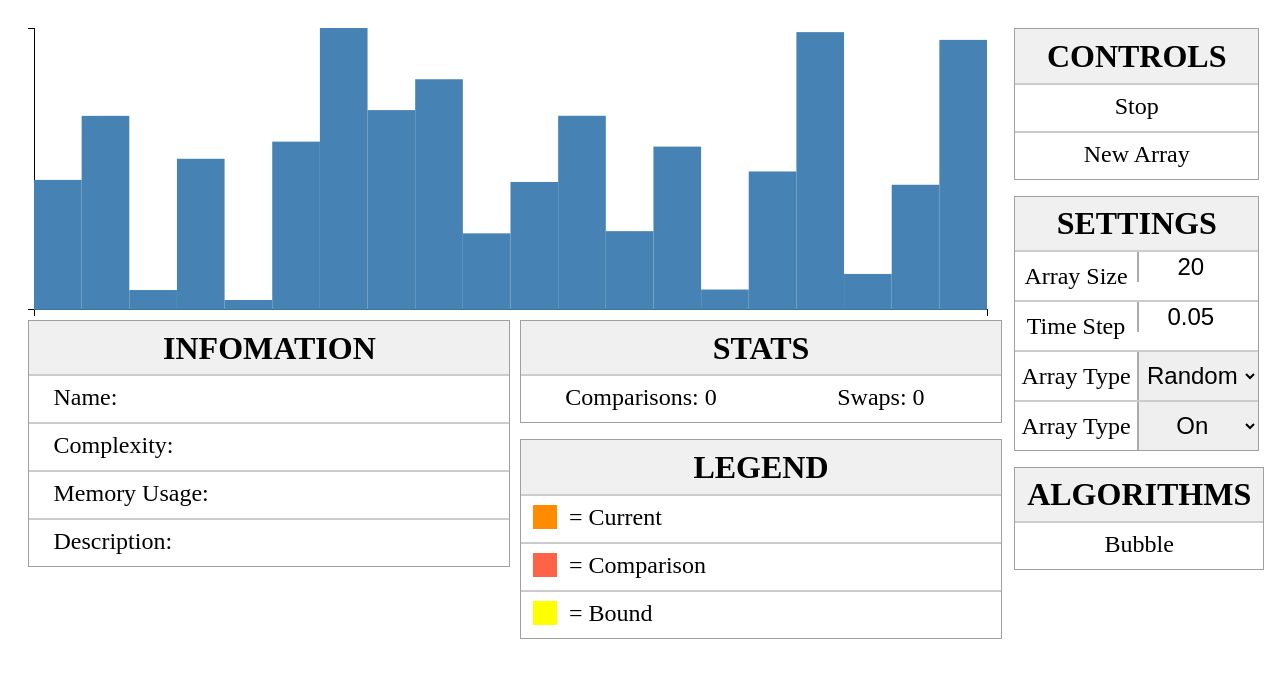
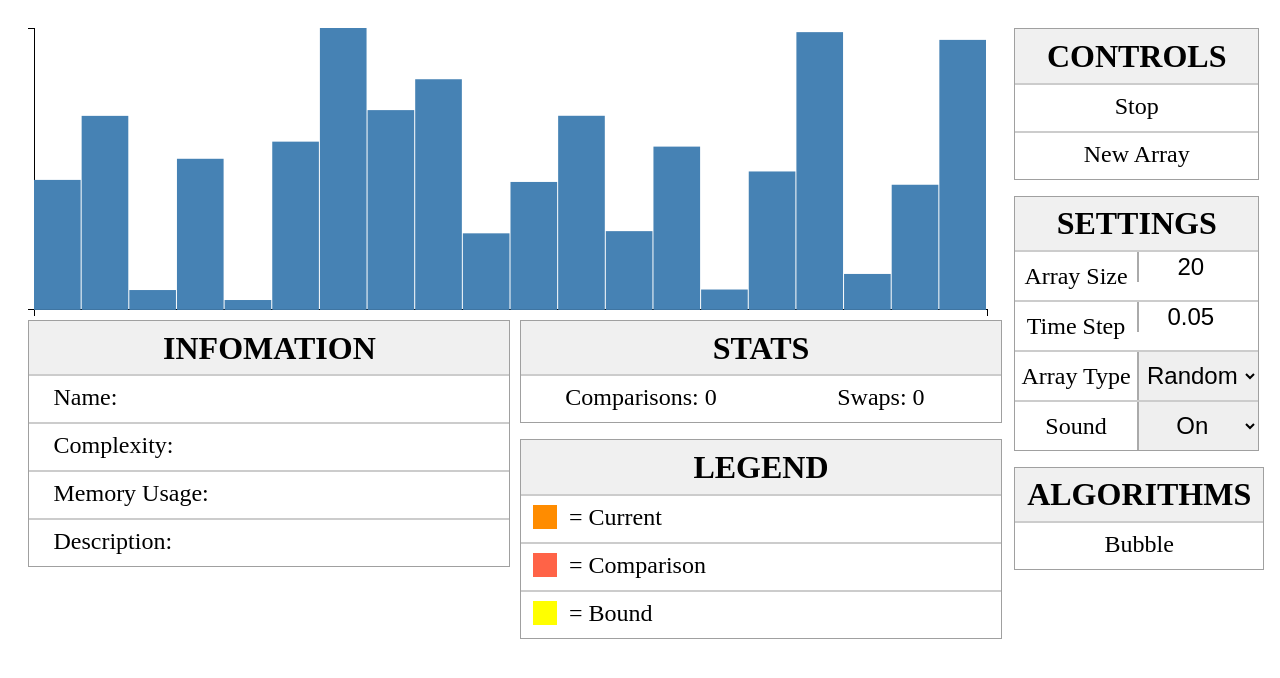
Before and after one commit to GeekyAubergine/SortingVisualiser, a plain HTML site: page demo.html in a window 1280 px wide. Drawn offline with Linux system fonts and the light colour scheme.

Commit message:
Added margin to bars and fixed label confliction on sound toggle

```diff
--- a/sorting-visualiser.css
+++ b/sorting-visualiser.css
@@ -40,7 +40,6 @@ svg {
 }
 
 /* Bars */
-
 .sv-bar-normal {
   fill: steelblue;
   background: steelblue;
--- a/sorting-visualiser.js
+++ b/sorting-visualiser.js
@@ -460,7 +460,7 @@ function createAlgorithmControls(container) {
 
   var soundControlContainer = list.append('li').attr('class', CONTROL_CONTAINER_CLASS);
   soundControlContainer.append('div').attr('class', CONTROL_LABEL_CLASS)
-    .append('p').text(CONTROL_ARRAY_TYPE_LABEL);
+    .append('p').text(CONTROL_SOUND_TOGGLE_LABEL);
   var select = soundControlContainer.append('select');
   select.append('option').attr('value', 'on').attr('selected', 'selected').text('On');
   select.append('option').attr('value', 'off').text('Off');
@@ -603,6 +603,14 @@ function getRenderData() {
   return out;
 }
 
+function getWidthOfBar(numberOfElements) {
+  return graphDimensions.width / numberOfElements - 1;
+}
+
+function getHeightOfBar(d) {
+  return graphDimensions.height - margin.top- graphScale.y(d.y);
+}
+
 /**
  * Renders the graph to screen
  */
@@ -631,12 +639,12 @@ function render() {
     .attr("x", function(d) {
       return graphScale.x(d.x);
     })
-    .attr("width", graphDimensions.width / dataToRender.length)
+    .attr("width", getWidthOfBar(dataToRender.length))
     .attr("y", function(d) {
       return graphScale.y(d.y);
     })
     .attr("height", function(d) {
-      return graphDimensions.height - margin.top- graphScale.y(d.y);
+      return getHeightOfBar(d);
     })
     .attr("transform", "translate(" + margin.left + ", " + margin.top + "0)");
 
@@ -646,12 +654,12 @@ function render() {
     .attr("x", function(d) {
       return graphScale.x(d.x);
     })
-    .attr("width", graphDimensions.width / dataToRender.length)
+    .attr("width", getWidthOfBar(dataToRender.length))
     .attr("y", function(d) {
       return graphScale.y(d.y);
     })
     .attr("height", function(d) {
-      return graphDimensions.height - margin.top - graphScale.y(d.y);
+      return getHeightOfBar(d);
     })
     .attr("transform", "translate(" + margin.left + ", " + margin.top + ")");
 
```
